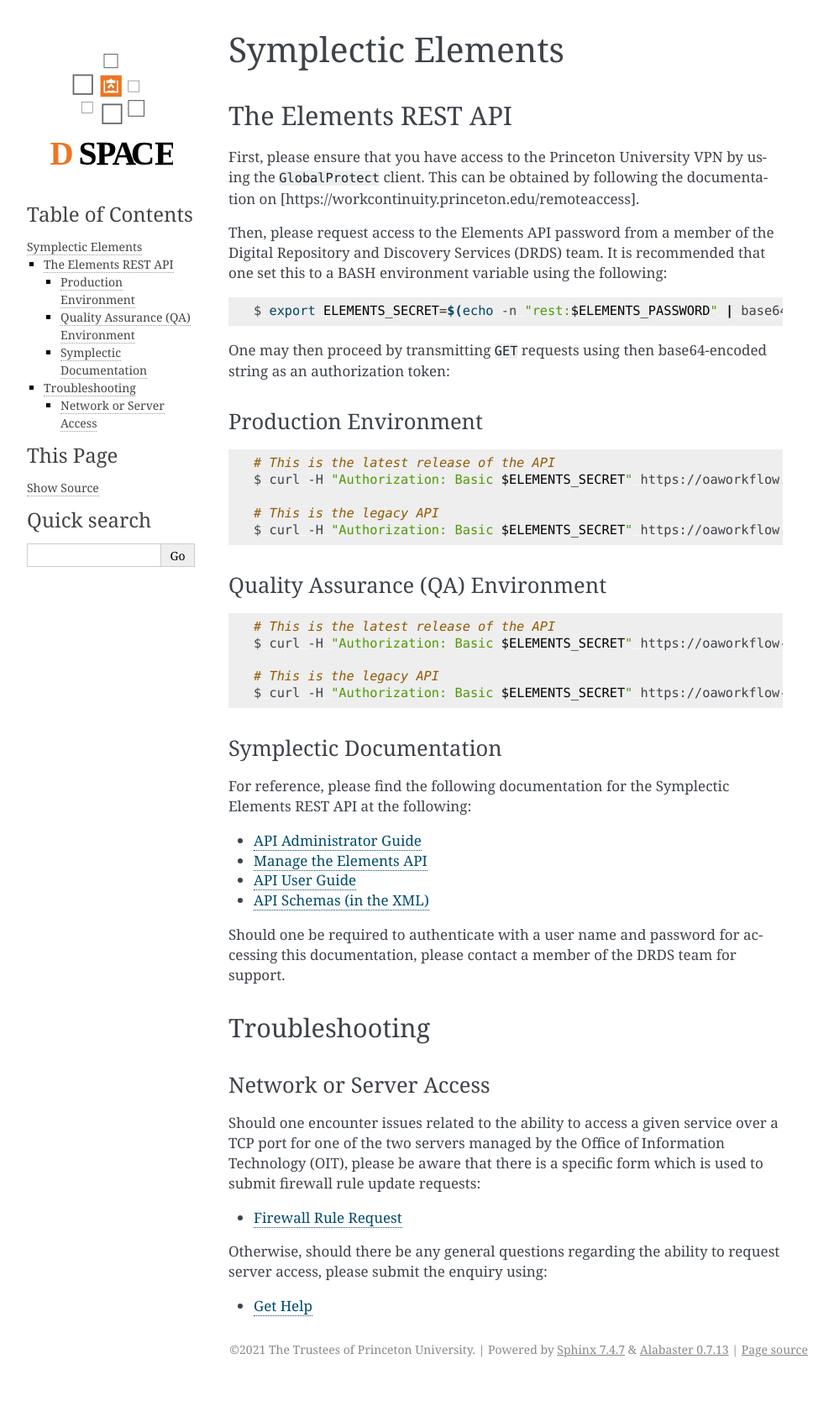
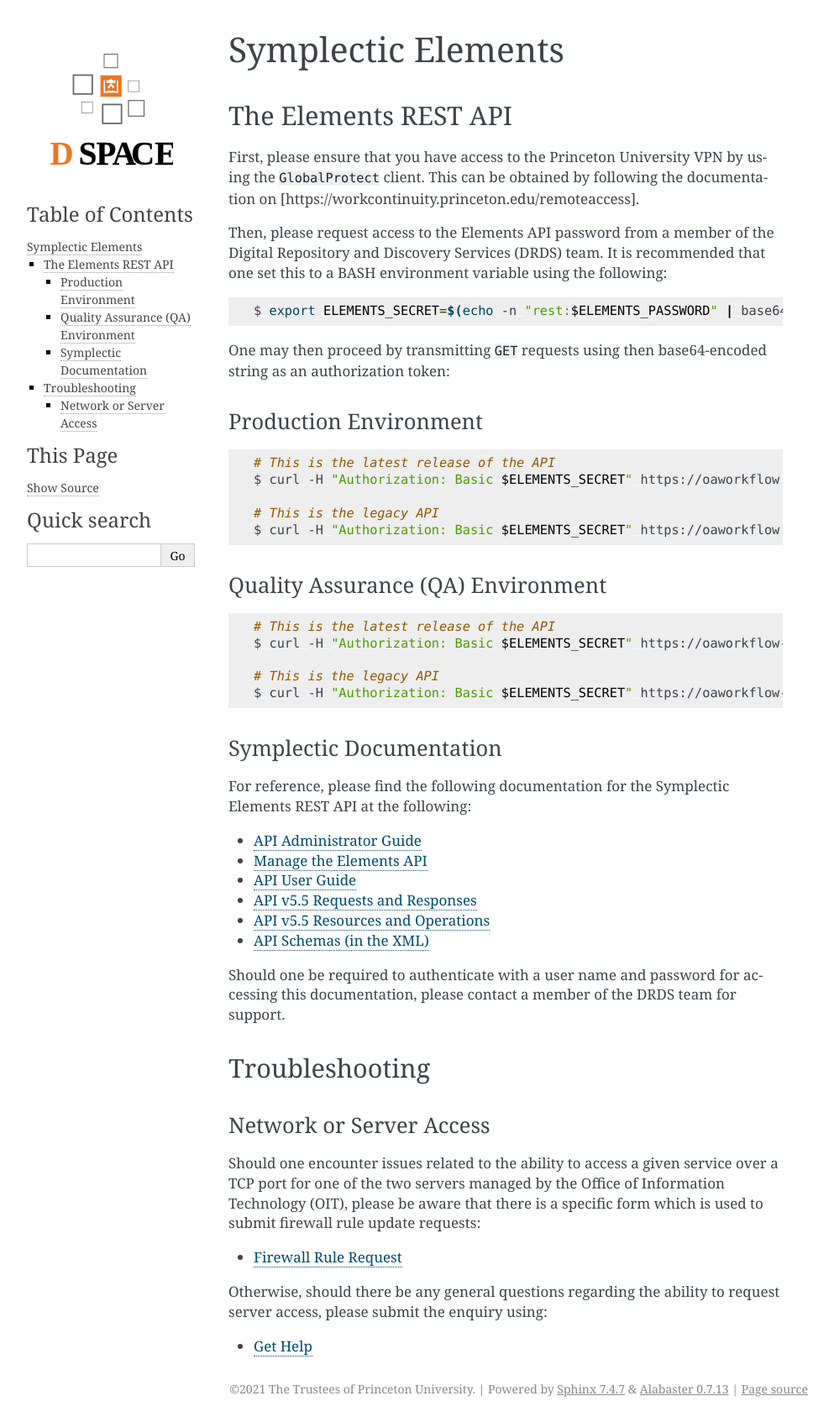
Before and after one commit to pulibrary/dspace-development, a Sphinx documentation site: the page built from docs/symplectic_elements.md, in a window 1280 px wide. Shown: the whole page at 84% size, without its empty margins (148-1141 px from the left). Built offline with Sphinx 7.4.7, drawn with Linux system fonts in a browser that asks for light colours; before the commit the page ends 1646 px from its top, so only the background shows below that.

Commit message:
Adding links

```diff
--- a/docs/symplectic_elements.md
+++ b/docs/symplectic_elements.md
@@ -39,6 +39,8 @@
 * [API Administrator Guide](https://support.symplectic.co.uk/support/solutions/articles/6000049959-api-administrator-guide)
 * [Manage the Elements API](https://support.symplectic.co.uk/support/solutions/articles/6000049962-manage-the-elements-api)
 * [API User Guide](https://support.symplectic.co.uk/support/solutions/articles/6000050010-api-user-guide)
+* [API v5.5 Requests and Responses](https://support.symplectic.co.uk/support/solutions/articles/6000170776-api-v5-5-requests-and-responses)
+* [API v5.5 Resources and Operations](https://support.symplectic.co.uk/support/solutions/articles/6000170777-api-v5-5-resources-and-operations)
 * [API Schemas (in the XML)](https://support.symplectic.co.uk/support/solutions/articles/6000050008-api-schemas)
 
 Should one be required to authenticate with a user name and password for accessing this documentation, please contact a member of the DRDS team for support.
```
